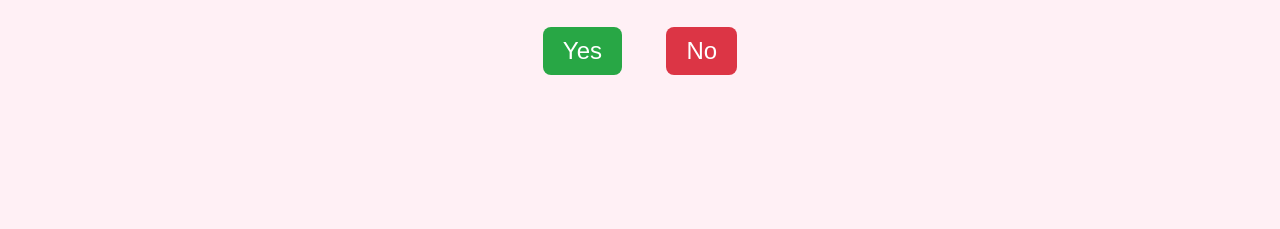
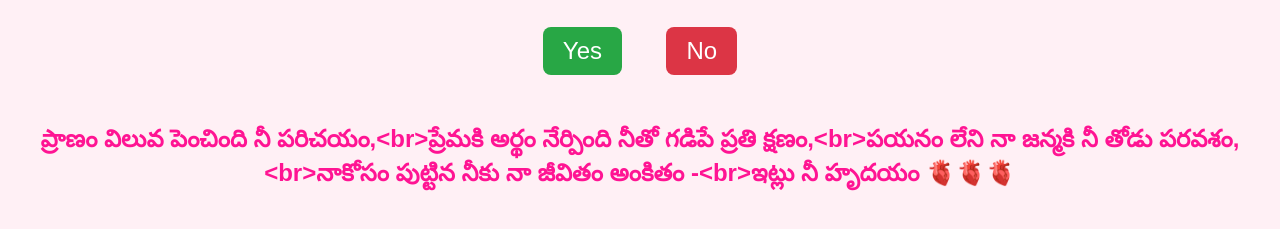
Before and after one commit to ShaikMR/Proposal, a plain HTML site: page index.html in a window 1280 px wide. Both pictures are taken after a click on the link "Yes". Shown: the part 167-396 px from the top of the page. Drawn offline with Linux system fonts and the light colour scheme.

Commit message:
Update index.html

```diff
--- a/index.html
+++ b/index.html
@@ -45,12 +45,11 @@
 
 <script>
 function showLove() {
-    document.getElementById("message").innerText = "ప్రాణం విలువ పెంచింది నీ పరిచయం
-ప్రేమకి అర్థం నేర్పింది నీతో గడిపే ప్రతి క్షణం
-పయనం లేని నా జన్మకి నీ తోడు పరవశం
-నాకోసం పుట్టిన నీకు నా జీవితం అంకితం
-ఇట్లు
-నీ హృదయం 🫀🫀🫀";
+    document.getElementById("message").innerText = "ప్రాణం విలువ పెంచింది నీ పరిచయం,<br>" +
+        "ప్రేమకి అర్థం నేర్పింది నీతో గడిపే ప్రతి క్షణం,<br>" +
+        "పయనం లేని నా జన్మకి నీ తోడు పరవశం,<br>" +
+        "నాకోసం పుట్టిన నీకు నా జీవితం అంకితం -<br>" +
+        "ఇట్లు నీ హృదయం 🫀🫀🫀";
 }
 </script>
 
```
